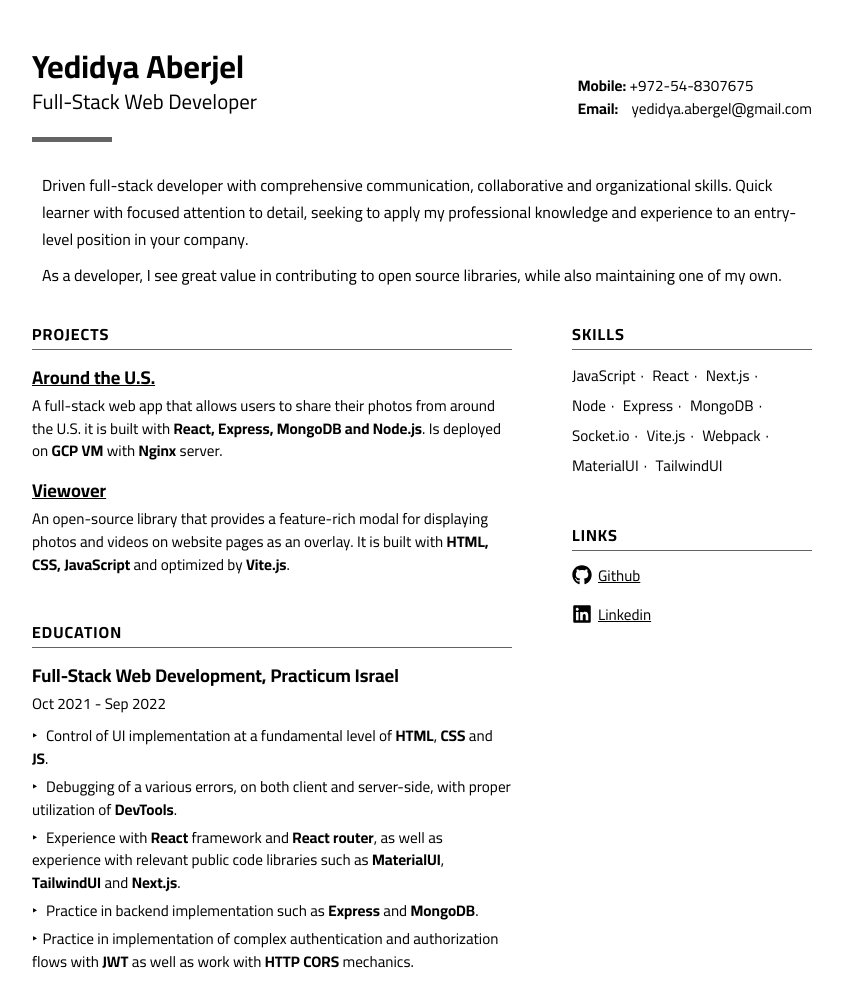
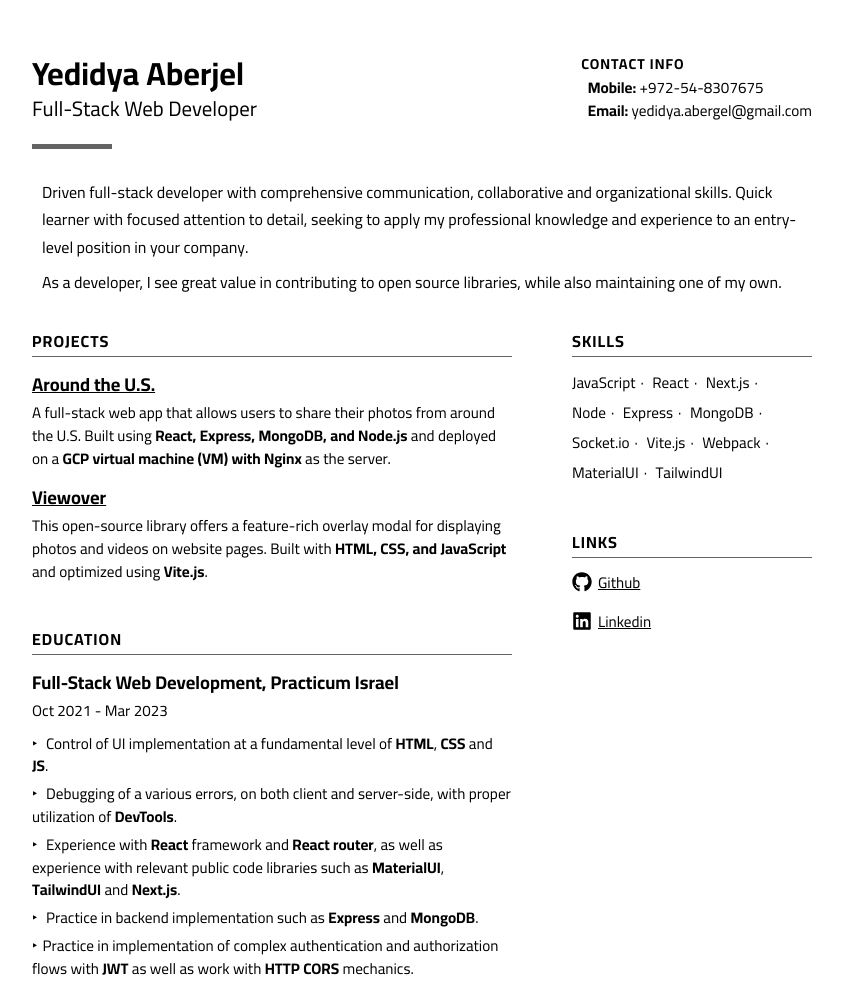
Before and after one commit to Yedidya10/yedidya-aberjel-cv, a plain HTML site: page index.html in a window 1280 px wide. Shown: the whole page, without its empty margins (218-1060 px from the left). Drawn offline with Linux system fonts and the light colour scheme.

Commit message:
cv update

```diff
--- a/index.html
+++ b/index.html
@@ -20,8 +20,9 @@
       <p class="profession-name">Full-Stack Web Developer</p>
     </div>
     <div class="contact-info">
-      <p class="paragraph"><strong>Mobile:</strong> +972-54-8307675</p>
-      <p class="paragraph"><strong>Email:</strong> &nbsp;&nbsp;&nbsp;yedidya.abergel@gmail.com</p>
+      <h3 class="h2 contact-info__title">CONTACT INFO</h3>
+      <p class="paragraph">&nbsp;&nbsp;<strong>Mobile:</strong> +972-54-8307675</p>
+      <p class="paragraph">&nbsp;&nbsp;<strong>Email:</strong> yedidya.abergel@gmail.com</p>
     </div>
   </header>
   <div class="line"></div>
@@ -47,9 +48,8 @@
                   href="https://github.com/Yedidya10/react-around-api-full">Around the U.S.</a><span
                   class="projects__item-link">github.com/Yedidya10/react-around-api-full</span></h3>
               <p class="paragraph">
-                A full-stack web app that allows users to share their photos from around the U.S.
-                it is built with <span class="span span_skill">React, Express, MongoDB and Node.js</span>. Is deployed
-                on <span class="span span_skill">GCP VM</span> with <span class="span span_skill">Nginx</span> server.
+                A full-stack web app that allows users to share their photos from around the U.S. Built using <span class="span span_skill">React,
+                  Express, MongoDB, and Node.js</span> and deployed on a <span class="span span_skill">GCP virtual machine (VM) with Nginx</span> as the server.
               </p>
             </li>
             <li class="item projects__item">
@@ -57,8 +57,8 @@
                   href="https://github.com/viewoverjs/viewover">Viewover</a><span
                   class="projects__item-link">github.com/viewoverjs/viewover</span></h3>
               <p class="paragraph">
-                An open-source library that provides a feature-rich modal for displaying photos and videos
-                on website pages as an overlay. It is built with <span class="span span_skill">HTML, CSS, JavaScript</span> and optimized by <span class="span span_skill">Vite.js</span>.
+                This open-source library offers a feature-rich overlay modal for displaying photos and videos on website pages. Built with <span class="span span_skill">HTML, CSS, and
+                  JavaScript</span> and optimized using <span class="span span_skill">Vite.js</span>.
               </p>
             </li>
           </ul>
@@ -71,7 +71,7 @@
                 Full-Stack Web Development, Practicum Israel
               </h3>
               <p class="paragraph institute__learning-date">
-                Oct 2021 - Sep 2022
+                Oct 2021 - Mar 2023
               </p>
               <ul class="list institute__info-list">
                 <li class="item institute__info-item">
--- a/style.css
+++ b/style.css
@@ -54,6 +54,11 @@ html {
 
 .profession-name {
   font-size: 1.3rem;
+}
+
+.contact-info__title {
+  font-size: .9rem;
+  border: none;
 }
 
 .line {
@@ -140,8 +145,8 @@ html {
   padding-inline: 0px;
 }
 
-.contact-info .paragraph {
-  line-height: 1.5;
+.contact-info {
+  margin-block-end: .35rem;
 }
 
 .institute__info-list {
```
